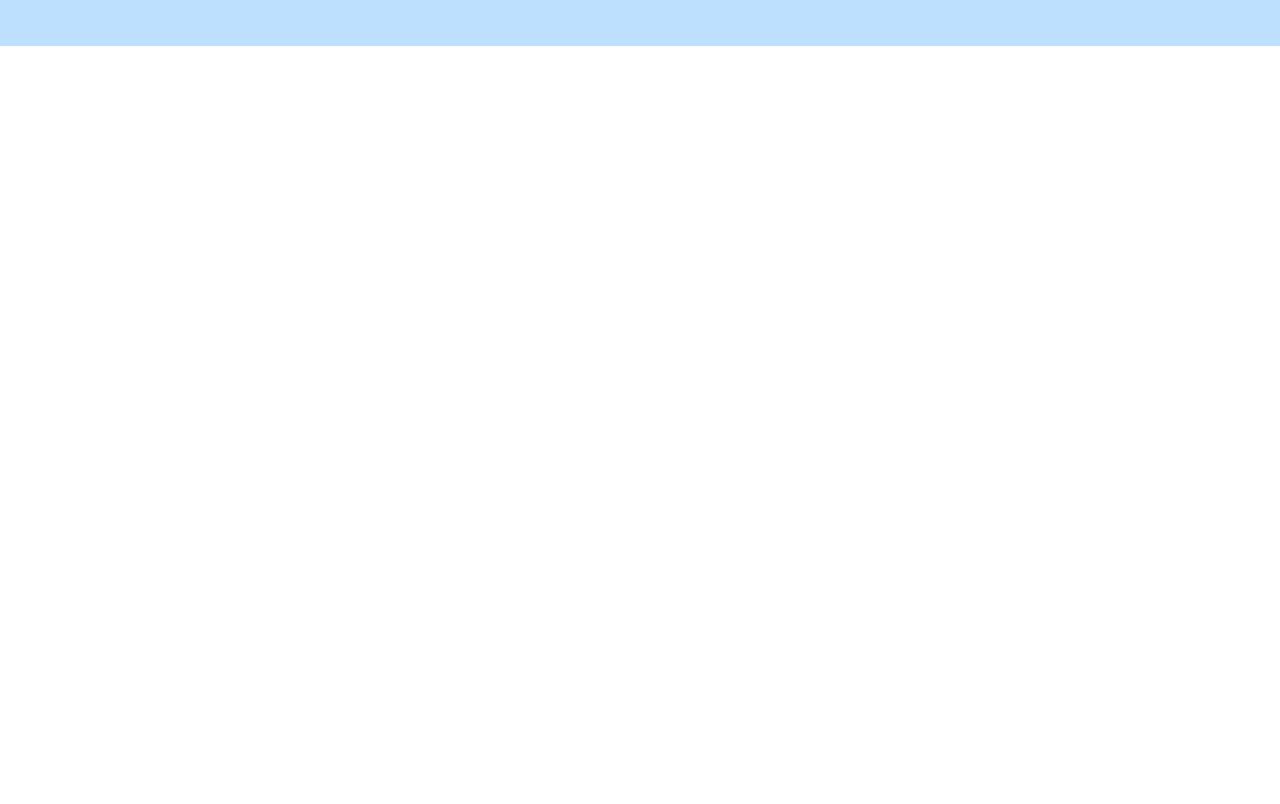
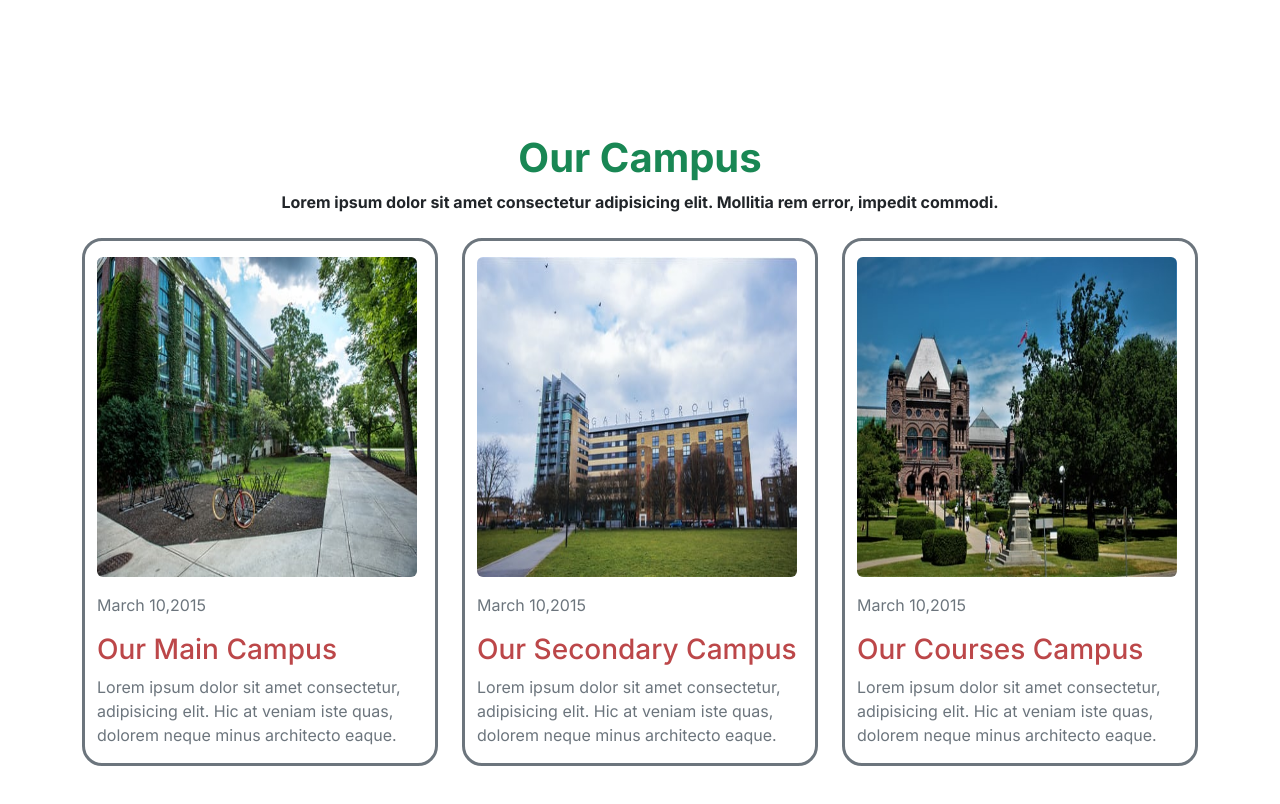
Before and after one commit to sulaiman7860/digital-agency-app, a Next.js app: page /blog in a window 1280 px wide. Shown: the part 864-1668 px from the top of the page. Before the commit the page ends 910 px from the top, so only its background shows below. Built offline with nearby package versions, Linux system fonts and the light colour scheme.

Commit message:
5/8 pages are ready

```diff
--- /dev/null
+++ b/app/(components)/Image/BlogPics.js
@@ -0,0 +1,36 @@
+import Image from 'next/image'
+import campus1 from "../../assets/images/Campus1.png"
+import campus2 from "../../assets/images/Campus2.png"
+import campus3 from "../../assets/images/Campus3.png"
+import "./blogpics.css"
+
+export default function BlogPics(props) {
+  return (
+    <div className="row">
+        <div className="col-4">
+        <div className='container fieldSet'>
+    <Image className='rounded my-3' width={320} height={320} src={campus1} />
+     <p className='pTags'>March 10,2015</p>
+     <h3 className='heading3'>{props.heading1}</h3>
+     <p className='pTags'>Lorem ipsum dolor sit amet consectetur, adipisicing elit. Hic at veniam iste quas, dolorem neque minus architecto eaque.</p>
+    </div>
+    </div>
+    <div className="col-4">
+        <div className='container fieldSet'>
+    <Image className='rounded my-3' width={320} height={320} src={campus2} />
+     <p className='pTags'>March 10,2015</p>
+     <h3 className='heading3'>{props.heading2}</h3>
+     <p className='pTags'>Lorem ipsum dolor sit amet consectetur, adipisicing elit. Hic at veniam iste quas, dolorem neque minus architecto eaque.</p>
+    </div>
+    </div>
+    <div className="col-4">
+        <div className='container fieldSet'>
+    <Image className='rounded my-3' width={320} height={320} src={campus3} />
+     <p className='pTags'>March 10,2015</p>
+     <h3 className='heading3'>{props.heading3}</h3>
+     <p className='pTags'>Lorem ipsum dolor sit amet consectetur, adipisicing elit. Hic at veniam iste quas, dolorem neque minus architecto eaque.</p>
+    </div>
+    </div>
+    </div>
+  )
+}
--- /dev/null
+++ b/app/(components)/Image/blogpics.css
@@ -0,0 +1,28 @@
+
+
+
+.heading3 {
+    color: #bc4749;
+}
+
+.pTags {
+    color: #6c757d;
+}
+
+.fieldSet {
+    border: 3px solid #6c757d;
+    border-radius: 20px;
+}
+.fieldSet:hover {
+    border:3px dotted #3dccc7;
+    background-color: #2ec4b6;
+    transition: 0.5s;
+}
+.fieldSet:hover  .heading3{
+    color: #fff;
+    transition: 0.5s;
+}
+.fieldSet:hover  .pTags{
+    color: #fff;
+    transition: 0.5s;
+}
--- a/app/blog/page.js
+++ b/app/blog/page.js
@@ -1,10 +1,34 @@
 import React from 'react'
 import Header from '../(components)/PagesHeader/Header'
+import BlogPics from '../(components)/Image/BlogPics'
+import Lonely from "../assets/images/libary.png"
+import Heading from "../(components)/Heading/Heading"
+import Image from 'next/image'
+
 
 export default function Contact() {
   return (
     <div>
       <Header title="Blog"/>
+      <div className="container thisClass">
+          <div className="row">
+            <div className="col-6">
+              <Image src={Lonely} height={350} width={500} />
+            </div>
+            <div className="col-6">
+              <Heading title="We Have Multipule Campus" button="Explore More" />
+            </div>
+          </div>
+        </div>
+      <div className="container thisClass">
+        <div className="row">
+          <div className="col-12 text-center">
+            <h1 className='my-2 text-success fw-bold'>Our Campus</h1>
+            <p className='fw-bold mb-4'>Lorem ipsum dolor sit amet consectetur adipisicing elit. Mollitia rem error, impedit commodi.</p>
+          </div>
+        </div>
+       <BlogPics heading1="Our Main Campus" heading2="Our Secondary Campus" heading3="Our Courses Campus"/>
+      </div>
     </div>
   )
 }
--- a/app/page.js
+++ b/app/page.js
@@ -47,10 +47,10 @@ export default function Home() {
         <div className="container thisClass">
           <div className="row">
             <div className="col-6">
-              <Image src={Lonely} height={350} width={450} />
+              <Image src={Lonely} height={350} width={500} />
             </div>
             <div className="col-6">
-              <Heading h3="About Us" title="We Design,Build Brands & Digital Products" button="Read More" />
+              <Heading title="We Design,Build Brands & Digital Products" button="Read More" />
             </div>
           </div>
         </div>
```
Also changed, not shown: app/portfolio/page.js (+2 -33 lines), app/services/page.js (+33 -3 lines).
